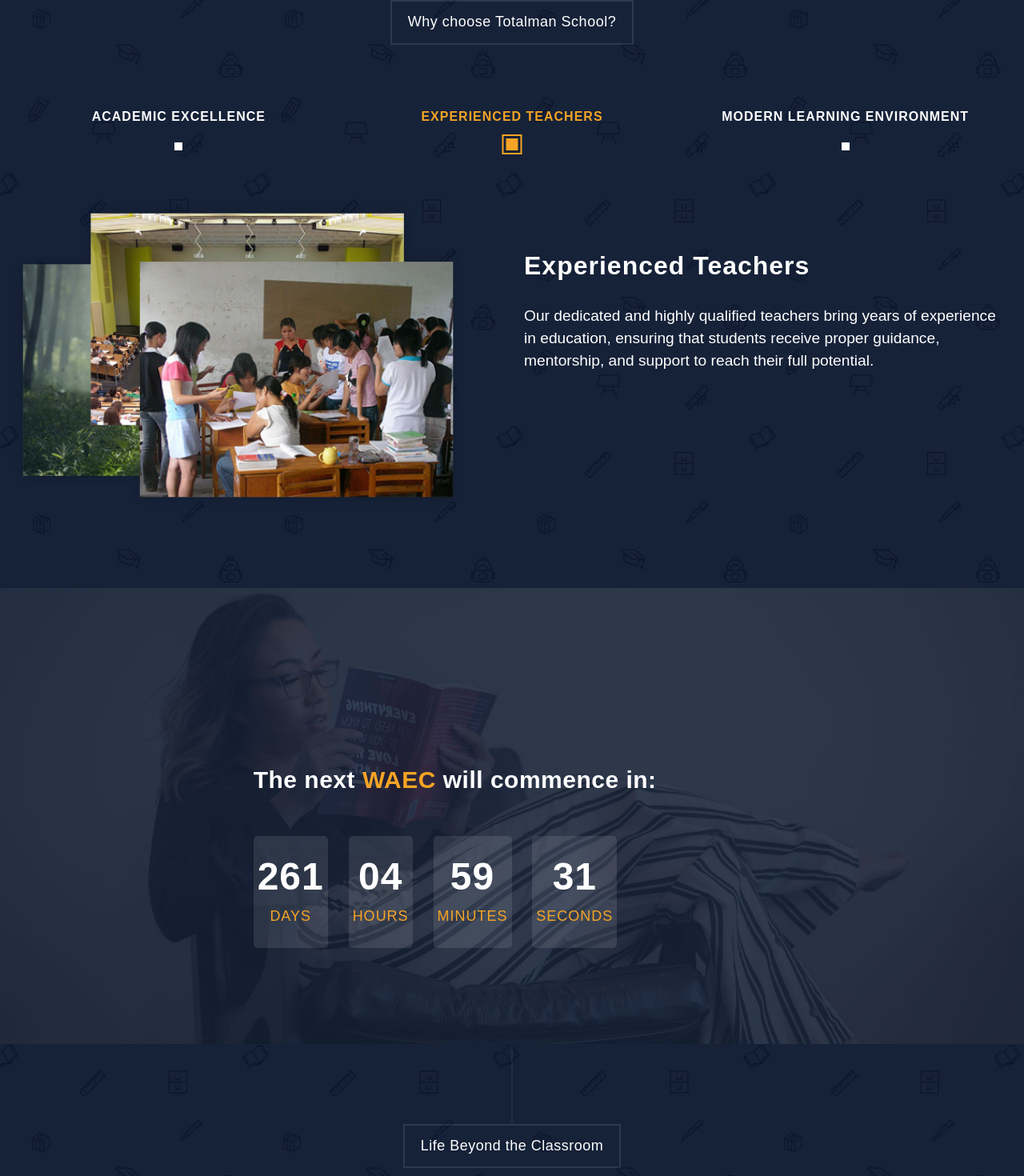
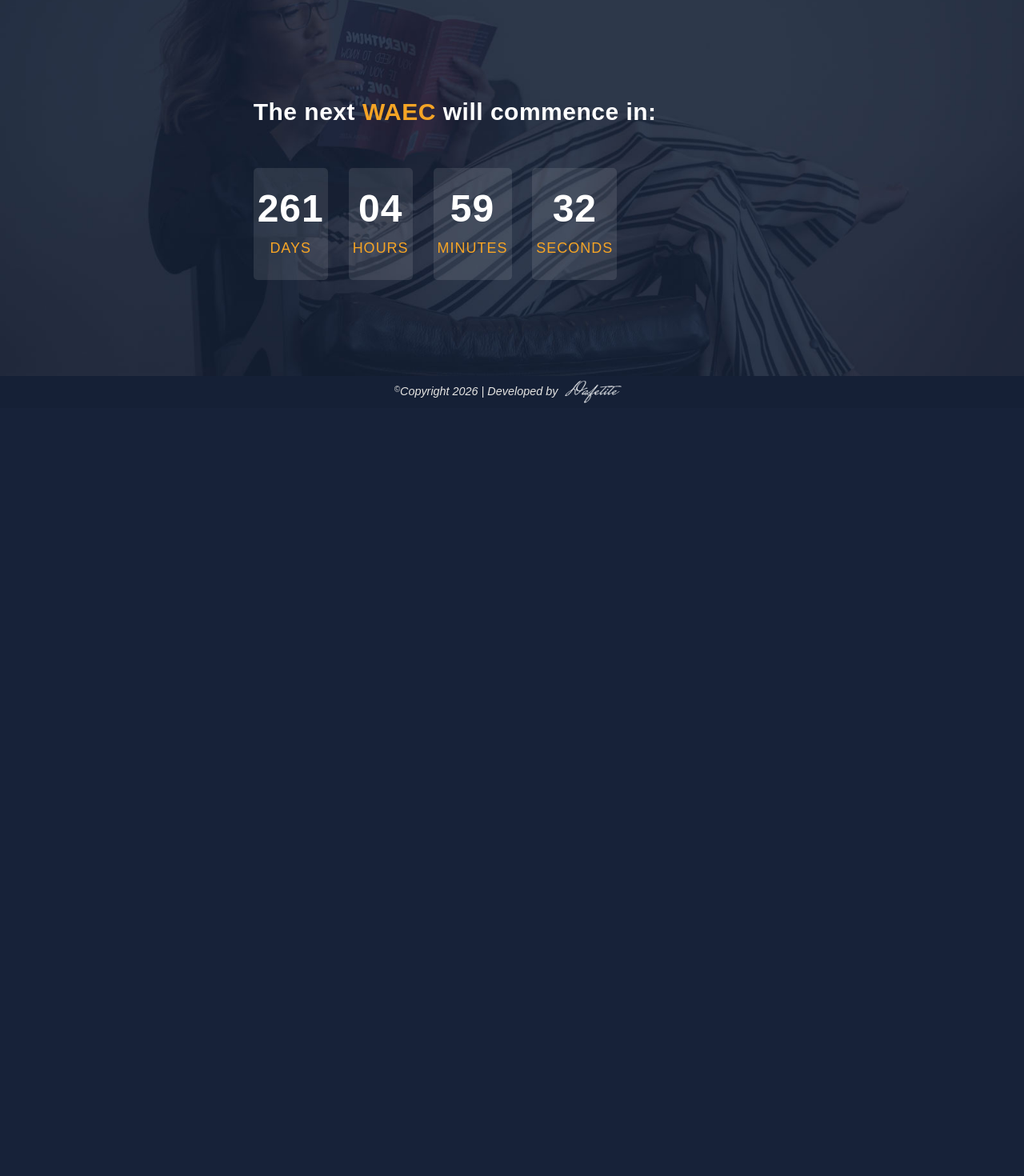
Before and after one commit to DafetiteOgaga/totalmanschool, a React (Create React App) app in the folder totalmanschool_frontend/: page / in a window 1280 px wide. Shown: the part 900-2370 px from the top of the page at 80% size. After the commit the page ends 1410 px from the top, so only its background shows below. Built offline with nearby package versions, Linux system fonts and the light colour scheme; a web font is replaced by a local one.

Commit message:
Home.js: removed some stacked pages

```diff
--- a/totalmanschool_frontend/src/components/Home.js
+++ b/totalmanschool_frontend/src/components/Home.js
@@ -1,20 +1,15 @@
 import { Banner } from "./banner";
 import { Features } from "./fetaures";
-import { EducationalServices } from "./educationalservices";
+import { WhyChooseUs } from "./whychooseus";
 import { ComingSoon } from "./comingsoon";
-import { OtherActivities } from "./otheractivities";
-import { ContactUs } from "./contactus";
 
 function Home() {
 	return (
 		<>
 			<Banner />
 			<Features />
-			<EducationalServices />
+			<WhyChooseUs />
 			<ComingSoon />
-			<OtherActivities />
-			<ContactUs />
-			{/* <p>from home</p> */}
 		</>
 	)
 }
```
